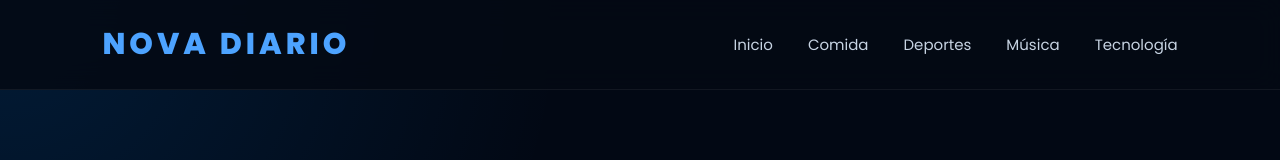
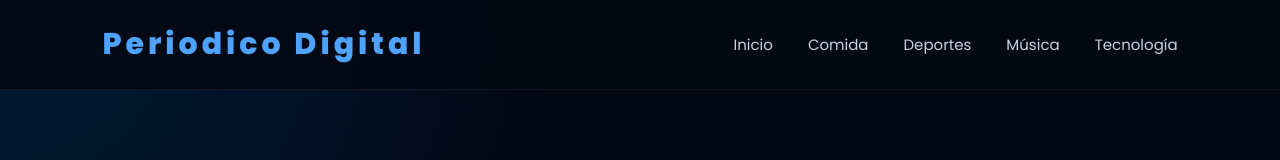
Before and after one commit to lopezaimecita994-create/Periodico, a plain HTML site: page deportes.html in a window 1280 px wide. Shown: the top 160 px of the page. Drawn offline with Linux system fonts and the light colour scheme.

Commit message:
periodico deporte titulo
cambie texto de titulo

```diff
--- a/deportes.html
+++ b/deportes.html
@@ -5,7 +5,7 @@
     <meta charset="UTF-8">
     <meta name="viewport" content="width=device-width, initial-scale=1.0">
 
-    <title>Deportes | Nova Diario</title>
+    <title>Deportes | Periodico Digital</title>
 
     <link rel="stylesheet" href="vale.css">
 <script src="script.js" defer></script>
@@ -16,7 +16,7 @@
 
     <header>
 
-        <div class="logo">NOVA DIARIO</div>
+        <div class="logo">Periodico Digital</div>
 
         <nav id="nav">
             <a href="index.html">Inicio</a>
```
